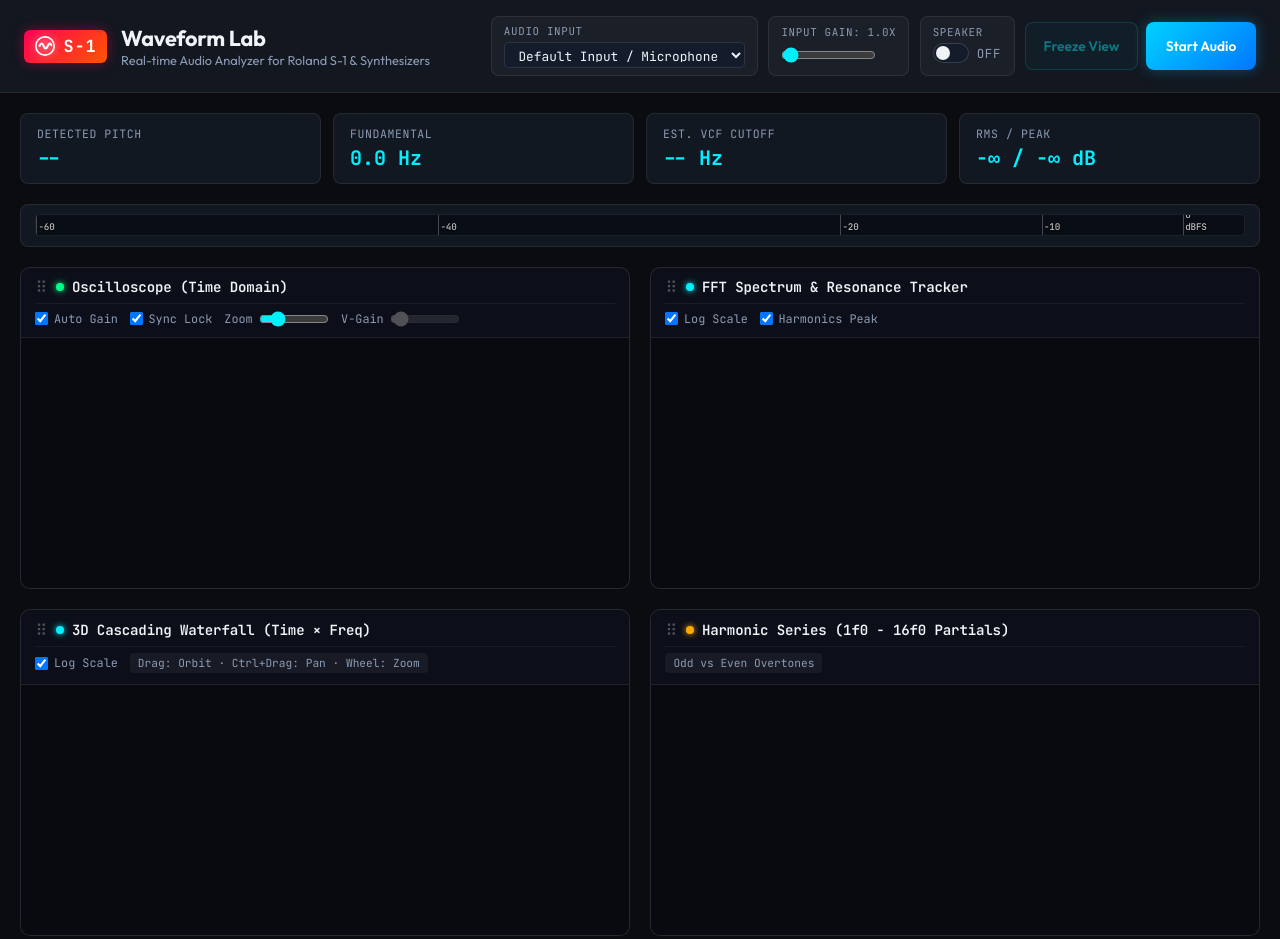
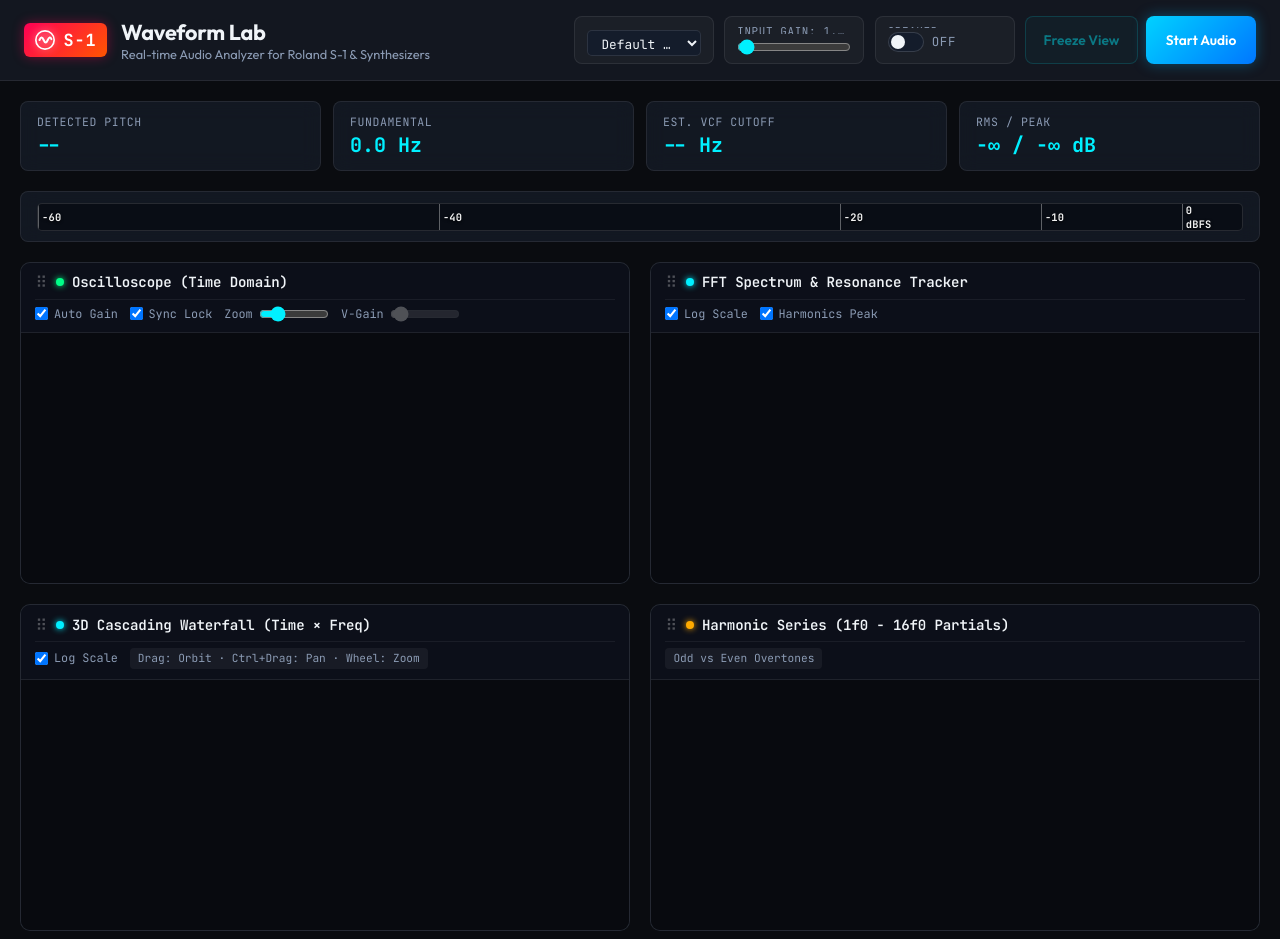
Before and after one commit to carrommad/waveform-lab, a plain HTML site: page index.html in a window 1280 px wide. Shown: the top 939 px of the page. Drawn offline with Linux system fonts and the light colour scheme.

Commit message:
fix(ui): enhance dB level meter bar visibility, uniform header controls, and panel drop reordering

```diff
--- a/app.js
+++ b/app.js
@@ -158,11 +158,14 @@ async function populateDevices() {
   try {
     const devices = await navigator.mediaDevices.enumerateDevices();
     const audioInputs = devices.filter(d => d.kind === 'audioinput');
-    deviceSelect.innerHTML = '<option value="">Default Audio Input</option>';
+    deviceSelect.innerHTML = '<option value="">Default Input</option>';
     audioInputs.forEach((d, i) => {
       const opt = document.createElement('option');
       opt.value = d.deviceId;
-      opt.textContent = d.label || `Audio Input ${i + 1}`;
+      let lbl = d.label || `Input ${i + 1}`;
+      lbl = lbl.replace(/^default\s*-\s*/i, '').trim();
+      opt.textContent = lbl.length > 20 ? `${lbl.slice(0, 18)}…` : lbl;
+      opt.title = d.label || `Input ${i + 1}`;
       if (d.label.toLowerCase().includes('s-1') || d.label.toLowerCase().includes('roland') || d.label.toLowerCase().includes('headset')) {
         opt.selected = true;
       }
@@ -1048,7 +1051,6 @@ function initDraggablePanels() {
 
   chartsLayout.querySelectorAll('.chart-panel').forEach(panel => {
     panel.addEventListener('dragstart', (e) => {
-      // Don't drag if user is interacting with form controls or canvas
       const target = e.target;
       if (target.tagName === 'INPUT' || target.tagName === 'SELECT' || target.tagName === 'CANVAS' || target.tagName === 'BUTTON') {
         e.preventDefault();
@@ -1061,36 +1063,46 @@ function initDraggablePanels() {
     });
 
     panel.addEventListener('dragend', () => {
-      panel.classList.remove('panel-dragging');
+      if (draggedPanel) draggedPanel.classList.remove('panel-dragging');
       chartsLayout.querySelectorAll('.chart-panel').forEach(p => p.classList.remove('panel-drag-over'));
       draggedPanel = null;
       resizeCanvases();
-      savePanelOrder();
     });
 
     panel.addEventListener('dragover', (e) => {
       e.preventDefault();
       e.dataTransfer.dropEffect = 'move';
       if (!draggedPanel || draggedPanel === panel) return;
-
-      const rect = panel.getBoundingClientRect();
-      const midX = rect.left + rect.width / 2;
       panel.classList.add('panel-drag-over');
-
-      if (e.clientX < midX) {
-        chartsLayout.insertBefore(draggedPanel, panel);
-      } else {
-        chartsLayout.insertBefore(draggedPanel, panel.nextSibling);
-      }
     });
 
-    panel.addEventListener('dragleave', () => {
-      panel.classList.remove('panel-drag-over');
+    panel.addEventListener('dragleave', (e) => {
+      // Only remove if leaving the panel itself, not hovering over children
+      if (!panel.contains(e.relatedTarget)) {
+        panel.classList.remove('panel-drag-over');
+      }
     });
 
     panel.addEventListener('drop', (e) => {
       e.preventDefault();
       panel.classList.remove('panel-drag-over');
+      if (!draggedPanel || draggedPanel === panel) return;
+
+      const rect = panel.getBoundingClientRect();
+      const midX = rect.left + rect.width / 2;
+      const midY = rect.top + rect.height / 2;
+
+      // Determine whether to place before or after target based on cursor position
+      const isBefore = (e.clientY < midY - 20) || (Math.abs(e.clientY - midY) <= 40 && e.clientX < midX);
+
+      if (isBefore) {
+        chartsLayout.insertBefore(draggedPanel, panel);
+      } else {
+        chartsLayout.insertBefore(draggedPanel, panel.nextSibling);
+      }
+
+      savePanelOrder();
+      resizeCanvases();
     });
   });
 
--- a/index.html
+++ b/index.html
@@ -258,6 +258,6 @@
     <p>Tip: Connect Roland S-1 via USB-C (audio class compliant) or audio line-in. Adjust input level on device to avoid clipping.</p>
   </footer>
 
-  <script src="app.js?v=5"></script>
+  <script src="app.js?v=6"></script>
 </body>
 </html>
--- a/styles.css
+++ b/styles.css
@@ -99,7 +99,11 @@ body {
   border: 1px solid var(--border-color);
   border-radius: 8px;
   padding: 0.45rem 0.75rem;
-  min-height: 48px;
+  width: 140px;
+  min-width: 140px;
+  max-width: 140px;
+  height: 48px;
+  box-sizing: border-box;
 }
 
 .control-card label {
@@ -109,6 +113,9 @@ body {
   color: var(--text-muted);
   font-family: var(--font-mono);
   margin-bottom: 0.25rem;
+  white-space: nowrap;
+  overflow: hidden;
+  text-overflow: ellipsis;
 }
 
 .control-card input[type="range"] {
@@ -116,8 +123,16 @@ body {
 }
 
 #inputGain {
-  width: 95px;
+  width: 100%;
   accent-color: var(--accent-cyan);
+}
+
+.control-card select {
+  width: 100%;
+  max-width: 100%;
+  text-overflow: ellipsis;
+  overflow: hidden;
+  white-space: nowrap;
 }
 
 .monitor-inner {
@@ -323,24 +338,24 @@ select {
   backdrop-filter: blur(10px);
   border: 1px solid var(--border-color);
   border-radius: 8px;
-  padding: 0.6rem 0.9rem;
+  padding: 0.65rem 1rem;
 }
 
 .level-meter-full .meter-bar-container {
-  height: 22px;
-  min-height: 22px;
+  height: 28px;
+  min-height: 28px;
   background: #090d15;
-  border-radius: 4px;
+  border-radius: 5px;
   overflow: hidden;
-  border: 1px solid rgba(255, 255, 255, 0.08);
+  border: 1px solid rgba(255, 255, 255, 0.12);
   position: relative;
 }
 
 .meter-bar-container {
-  height: 100%;
-  min-height: 24px;
-  background: #0d121c;
-  border-radius: 4px;
+  height: 28px;
+  min-height: 28px;
+  background: #090d15;
+  border-radius: 5px;
   overflow: hidden;
   border: 1px solid var(--border-color);
   position: relative;
@@ -349,8 +364,9 @@ select {
 .meter-bar-fill {
   height: 100%;
   width: 0%;
-  background: linear-gradient(to right, #00ff88 0%, #00ff88 70%, #ffaa00 85%, #ff3366 100%);
-  transition: width 0.05s ease-out;
+  background: linear-gradient(to right, #00ff88 0%, #00ff88 68%, #ffaa00 84%, #ff3366 100%);
+  box-shadow: 0 0 10px rgba(0, 255, 136, 0.45);
+  transition: width 0.04s ease-out;
 }
 
 .meter-ticks {
@@ -360,6 +376,7 @@ select {
   width: 100%;
   height: 100%;
   pointer-events: none;
+  z-index: 2;
 }
 
 .meter-ticks .tick {
@@ -367,30 +384,31 @@ select {
   top: 0;
   bottom: 0;
   width: 1px;
-  background: rgba(255, 255, 255, 0.25);
+  background: rgba(255, 255, 255, 0.35);
 }
 
 .meter-ticks .tick em {
   position: absolute;
-  bottom: 2px;
-  left: 2px;
+  top: 50%;
+  left: 4px;
+  transform: translateY(-50%);
   font-style: normal;
   font-family: var(--font-mono);
-  font-size: 0.58rem;
-  font-weight: 600;
-  color: rgba(255, 255, 255, 0.7);
-  letter-spacing: -0.02em;
-  text-shadow: 0 1px 2px #000;
+  font-size: 0.65rem;
+  font-weight: 700;
+  color: rgba(255, 255, 255, 0.95);
+  letter-spacing: 0.02em;
+  text-shadow: 0 1px 3px rgba(0, 0, 0, 0.9);
 }
 
 .clip-indicator {
   position: absolute;
   top: 50%;
-  right: 6px;
+  right: 8px;
   transform: translateY(-50%);
-  padding: 1px 6px;
+  padding: 2px 8px;
   font-family: var(--font-mono);
-  font-size: 0.7rem;
+  font-size: 0.72rem;
   font-weight: 700;
   color: #fff;
   background: #ff3366;
@@ -398,6 +416,7 @@ select {
   opacity: 0;
   transition: opacity 0.15s;
   pointer-events: none;
+  z-index: 3;
 }
 
 .clip-indicator.active {
```
